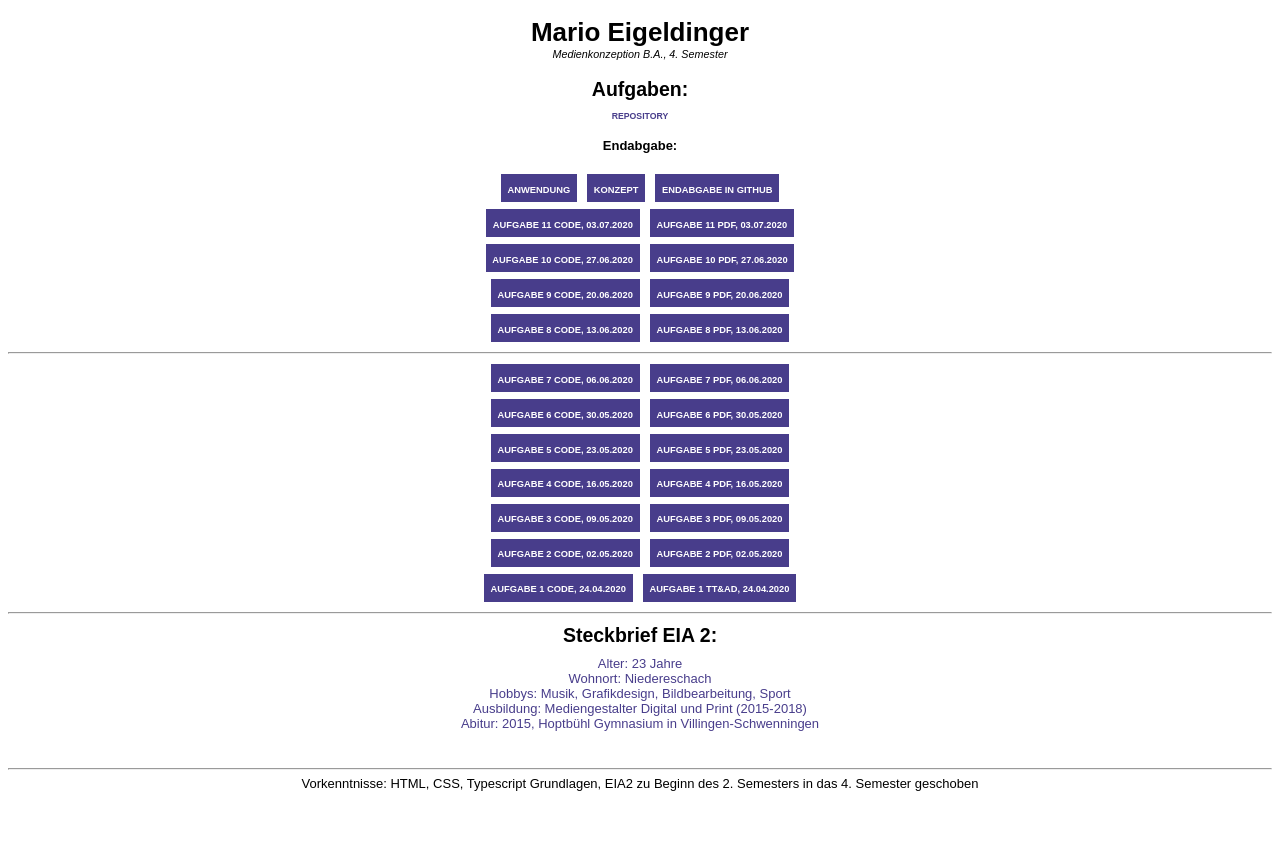
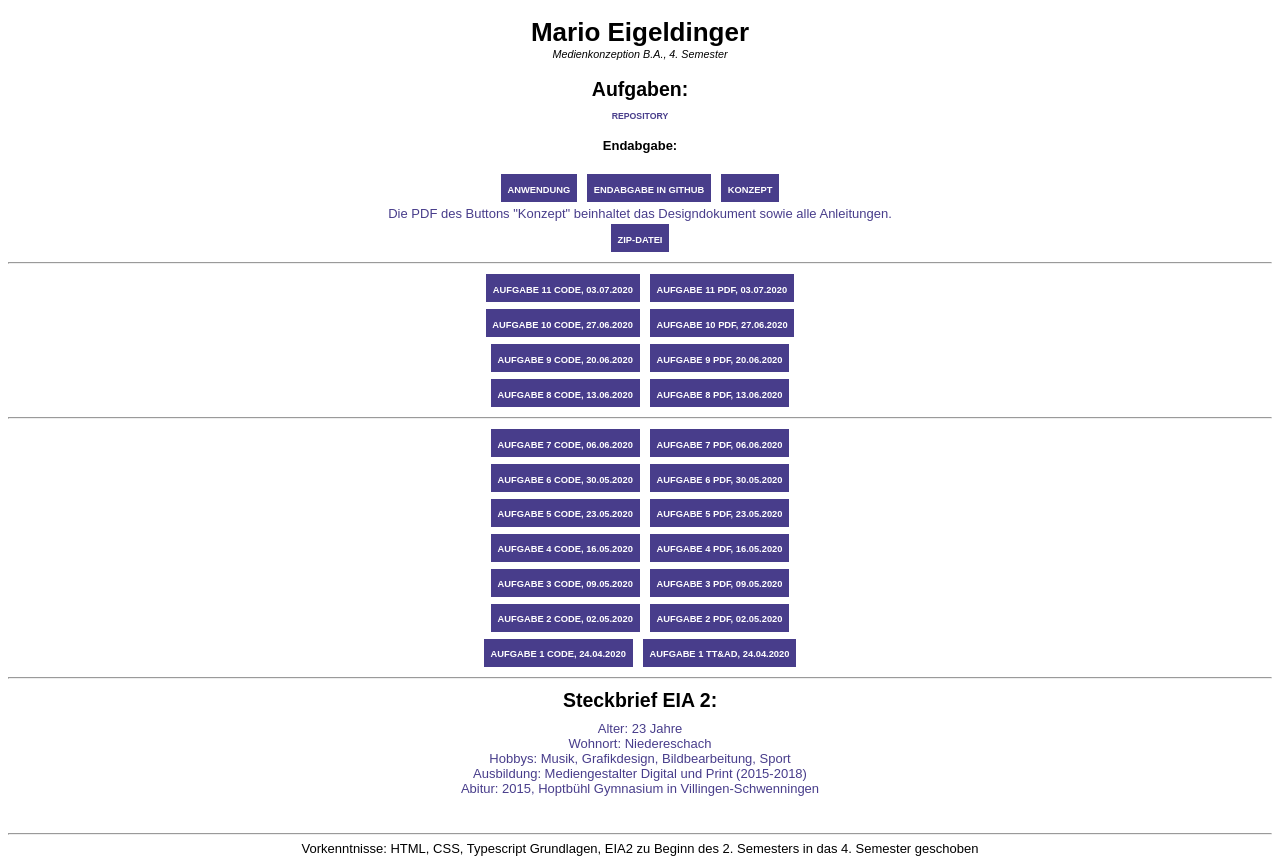
Before and after one commit to Majoo44/EIA2, a website: page steckbrief/steckbrief.htm in a window 1280 px wide. Before the commit the page ends 800 px from the top, so only its background shows below. Drawn offline with Linux system fonts and the light colour scheme.

```diff
--- a/Endabgabe/js/server.js
+++ b/Endabgabe/js/server.js
@@ -26,7 +26,6 @@
         mongoClient.connect();
     }
     async function handleRequest(_request, _response) {
-        console.log("What's up?");
         _response.setHeader("content-type", "text/html; charset=utf-8");
         _response.setHeader("Access-Control-Allow-Origin", "*");
         console.log("Request-URL: " + _request.url);
--- a/Endabgabe/js/server.ts
+++ b/Endabgabe/js/server.ts
@@ -31,8 +31,6 @@
     }
 
     async function handleRequest(_request: Http.IncomingMessage, _response: Http.ServerResponse): Promise<any> {
-        console.log("What's up?");
-
         _response.setHeader("content-type", "text/html; charset=utf-8");
         _response.setHeader("Access-Control-Allow-Origin", "*");
         console.log("Request-URL: " + _request.url);
--- a/steckbrief/steckbrief.htm
+++ b/steckbrief/steckbrief.htm
@@ -83,20 +83,23 @@
 		<h4>
 			Endabgabe:
 		</h4>
-
 		<button>
-			<a href="https://majoo44.github.io/EIA2/Aufgabe11/index.html" target="_blank">ANWENDUNG</a>
+			<a href="https://majoo44.github.io/EIA2/Endabgabe/endabgabe.html" target="_blank">ANWENDUNG</a>
 		</button>
 		<button>
-			<a href="https://majoo44.github.io/EIA2/Aufgabe11/img/aufgabe11_virusadvanced_scribble+AD.pdf"
+			<a href="https://github.com/Majoo44/EIA2/tree/master/Endabgabe" target="_blank">Endabgabe in GitHub</a>
+		</button>
+		<button>
+			<a href="https://majoo44.github.io/EIA2/Endabgabe/Konzeption/designdokument_eia2_endbgabeSoSe.pdf"
 				target="_blank">KONZEPT</a>
 		</button>
+		<p>Die PDF des Buttons "Konzept" beinhaltet das Designdokument sowie alle Anleitungen.</p>
 		<button>
-			<a href="https://majoo44.github.io/EIA2/Aufgabe11/img/aufgabe11_virusadvanced_scribble+AD.pdf"
-				target="_blank">Endabgabe in GitHub</a>
+			<a href="https://majoo44.github.io/EIA2/Endabgabe/"
+				target="_blank">ZIP-Datei</a>
 		</button>
 		<br>
-
+		<hr>
 		<button>
 			<a href="https://majoo44.github.io/EIA2/Aufgabe11/index.html" target="_blank">Aufgabe 11 Code, 03.07.2020</a>
 		</button>
```
Also changed, not shown: Endabgabe/Diagramme/pngs/2ActivityDiagramMain3.png (added), Endabgabe/Diagramme/pngs/ActivityDiagramMain1.png (added), Endabgabe/Diagramme/pngs/ActivityDiagramMain3.png (added), Endabgabe/Diagramme/pngs/ActivityDiagramMain4.png (added), 3 other files.
